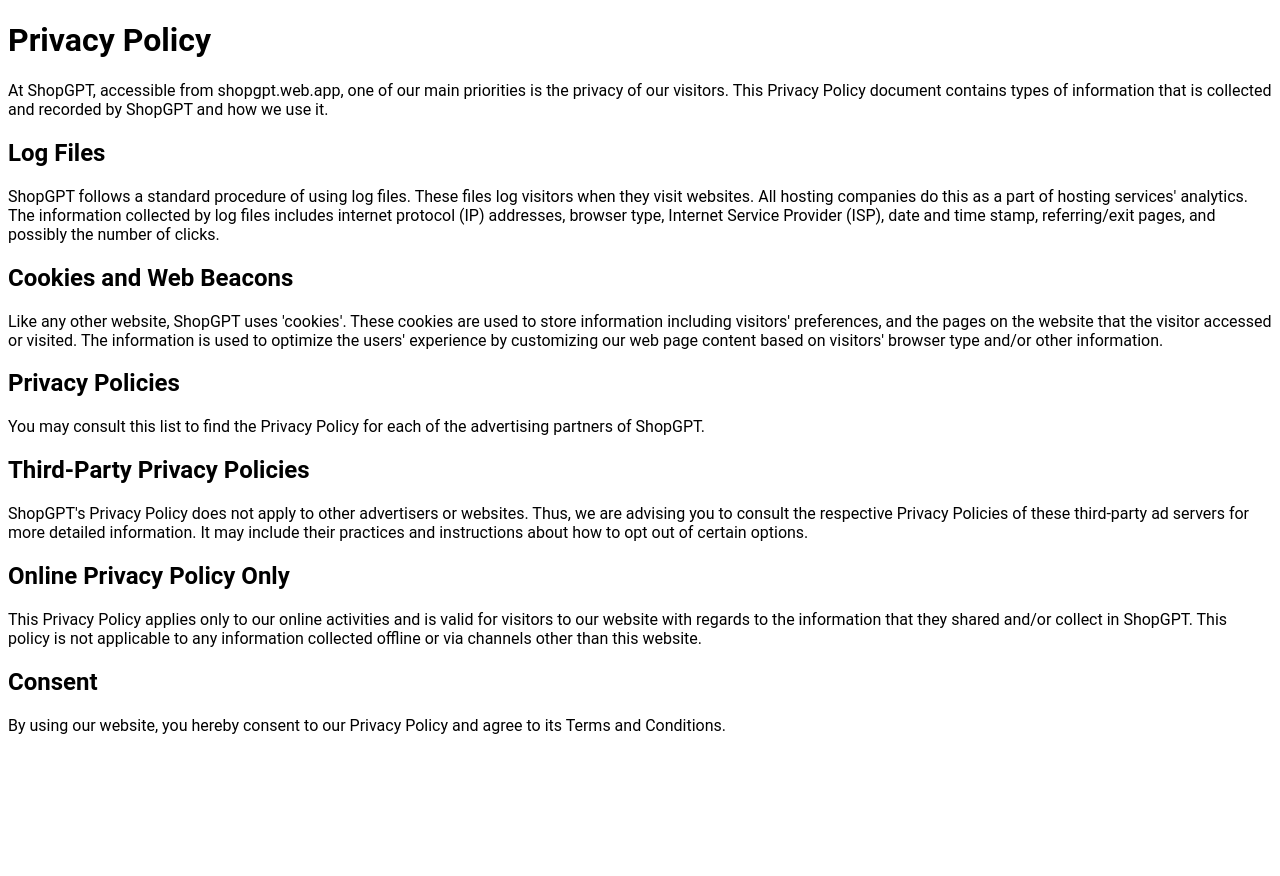
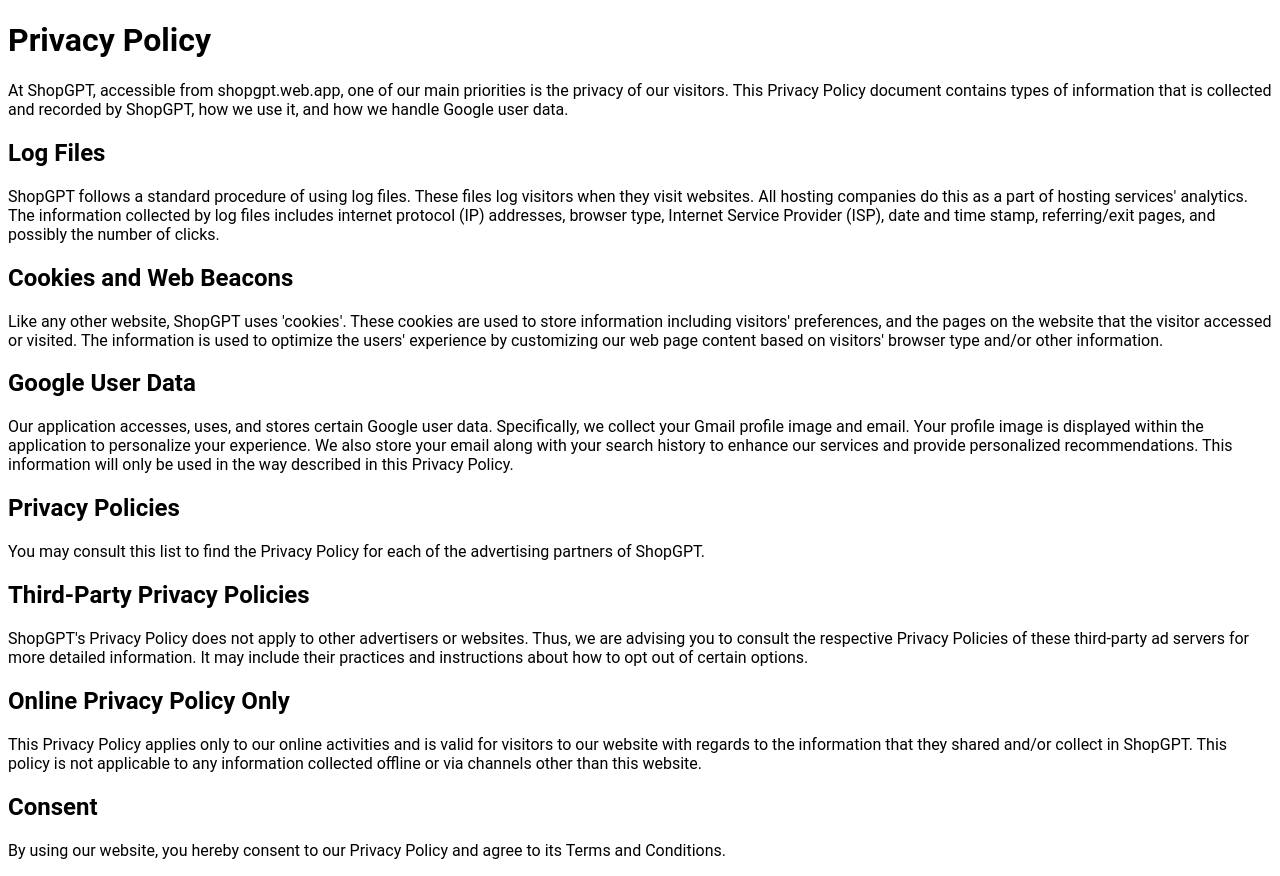
Before and after one commit to mushroom206/shopGPT, a Vue app in the folder shopgpt_vue_app/: page /privacy-policy in a window 1280 px wide. Before the commit the page ends 800 px from the top, so only its background shows below. Built offline with nearby package versions, Linux system fonts and the light colour scheme; what vue3-google-login would draw is missing.

Commit message:
change privacy policy

```diff
--- a/shopgpt_vue_app/src/components/ChoiceCard.vue
+++ b/shopgpt_vue_app/src/components/ChoiceCard.vue
@@ -12,13 +12,13 @@
             </div>
             <div class="description" v-if="!choice.default">{{ choice.description }}</div>
             <div class="pros" v-if="choice.pros">
-              <h3>Pros:</h3>
+              <h3>{{$t('Pros')}}:</h3>
               <ul class="check-list">
                 <li v-for="(pro, index) in choice.pros" :key="index">{{ pro }}</li>
               </ul>
             </div>
             <div class="cons" v-if="choice.cons">
-              <h3>Cons:</h3>
+              <h3>{{$t('Cons')}}:</h3>
               <ul class="cross-list">
                 <li v-for="(con, index) in choice.cons" :key="index">{{ con }}</li>
               </ul>
--- a/shopgpt_vue_app/src/main.js
+++ b/shopgpt_vue_app/src/main.js
@@ -46,6 +46,8 @@
     'Fine Tune Choices!' : 'Fine Tune Choices!',
     'Tell me more about this item' : 'Tell me more about this item',
     'Ask AI' : 'Ask AI',
+    'Pros': 'Pros',
+    'Cons': 'Cons',
     // other translations...
   },
   chinese: {
@@ -59,6 +61,8 @@
     'Fine Tune Choices!' : '优化搜索',
     'Tell me more about this item' : '我想了解更多',
     'Ask AI' : '问 AI',
+    'Pros': '优点',
+    'Cons': '缺点',
     // other translations...
   }
   // other languages...
--- a/shopgpt_vue_app/src/views/PrivacyPolicy.vue
+++ b/shopgpt_vue_app/src/views/PrivacyPolicy.vue
@@ -2,31 +2,72 @@
   <div>
     <h1>Privacy Policy</h1>
 
-    <p>At ShopGPT, accessible from shopgpt.web.app, one of our main priorities is the privacy of our visitors. This Privacy Policy document contains types of information that is collected and recorded by ShopGPT and how we use it.</p>
+    <p>
+  At ShopGPT, accessible from shopgpt.web.app, one of our main priorities is
+  the privacy of our visitors. This Privacy Policy document contains types
+  of information that is collected and recorded by ShopGPT, how we use it,
+  and how we handle Google user data.
+</p>
 
 <h2>Log Files</h2>
 
-    <p>ShopGPT follows a standard procedure of using log files. These files log visitors when they visit websites. All hosting companies do this as a part of hosting services' analytics. The information collected by log files includes internet protocol (IP) addresses, browser type, Internet Service Provider (ISP), date and time stamp, referring/exit pages, and possibly the number of clicks.</p>
+<p>
+  ShopGPT follows a standard procedure of using log files. These files log
+  visitors when they visit websites. All hosting companies do this as a part
+  of hosting services' analytics. The information collected by log files
+  includes internet protocol (IP) addresses, browser type, Internet Service
+  Provider (ISP), date and time stamp, referring/exit pages, and possibly
+  the number of clicks.
+</p>
 
 <h2>Cookies and Web Beacons</h2>
 
-    <p>Like any other website, ShopGPT uses 'cookies'. These cookies are used to store information including visitors' preferences, and the pages on the website that the visitor accessed or visited. The information is used to optimize the users' experience by customizing our web page content based on visitors' browser type and/or other information.</p>
+<p>
+  Like any other website, ShopGPT uses 'cookies'. These cookies are used to
+  store information including visitors' preferences, and the pages on the
+  website that the visitor accessed or visited. The information is used to
+  optimize the users' experience by customizing our web page content based
+  on visitors' browser type and/or other information.
+</p>
+
+<h2>Google User Data</h2>
+
+<p>
+  Our application accesses, uses, and stores certain Google user data. Specifically, we collect your Gmail profile image and email. Your profile image is displayed within the application to personalize your experience. We also store your email along with your search history to enhance our services and provide personalized recommendations. This information will only be used in the way described in this Privacy Policy.
+</p>
 
 <h2>Privacy Policies</h2>
 
-    <p>You may consult this list to find the Privacy Policy for each of the advertising partners of ShopGPT.</p>
+<p>
+  You may consult this list to find the Privacy Policy for each of the
+  advertising partners of ShopGPT.
+</p>
 
 <h2>Third-Party Privacy Policies</h2>
 
-    <p>ShopGPT's Privacy Policy does not apply to other advertisers or websites. Thus, we are advising you to consult the respective Privacy Policies of these third-party ad servers for more detailed information. It may include their practices and instructions about how to opt out of certain options.</p>
+<p>
+  ShopGPT's Privacy Policy does not apply to other advertisers or websites.
+  Thus, we are advising you to consult the respective Privacy Policies of
+  these third-party ad servers for more detailed information. It may include
+  their practices and instructions about how to opt out of certain options.
+</p>
 
 <h2>Online Privacy Policy Only</h2>
 
-    <p>This Privacy Policy applies only to our online activities and is valid for visitors to our website with regards to the information that they shared and/or collect in ShopGPT. This policy is not applicable to any information collected offline or via channels other than this website.</p>
+<p>
+  This Privacy Policy applies only to our online activities and is valid for
+  visitors to our website with regards to the information that they shared
+  and/or collect in ShopGPT. This policy is not applicable to any
+  information collected offline or via channels other than this website.
+</p>
 
 <h2>Consent</h2>
 
-    <p>By using our website, you hereby consent to our Privacy Policy and agree to its Terms and Conditions.</p>
+<p>
+  By using our website, you hereby consent to our Privacy Policy and agree
+  to its Terms and Conditions.
+</p>
+
 
   </div>
 </template>
```
Lines whose indentation alone changed are shown as unchanged.
